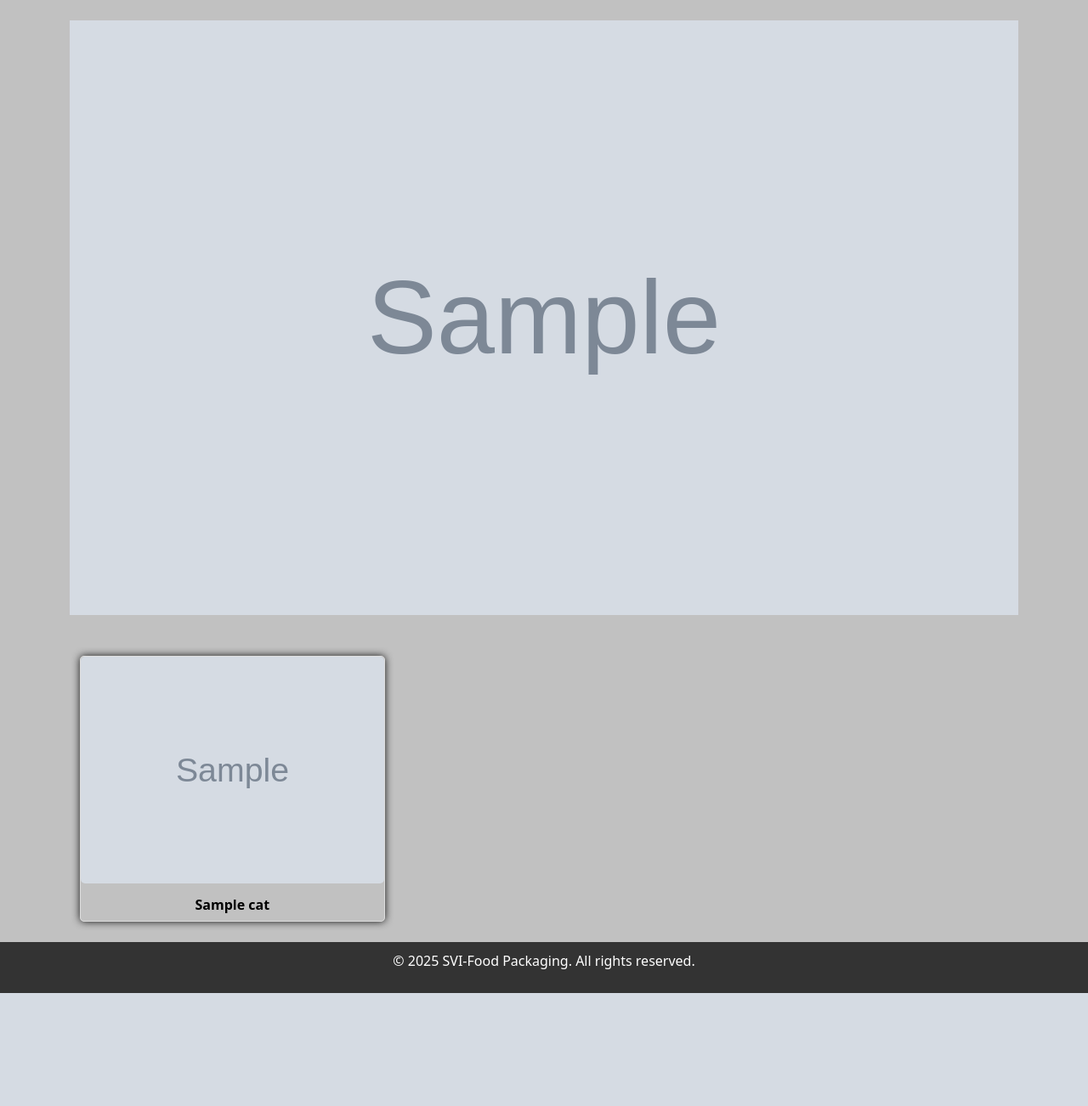
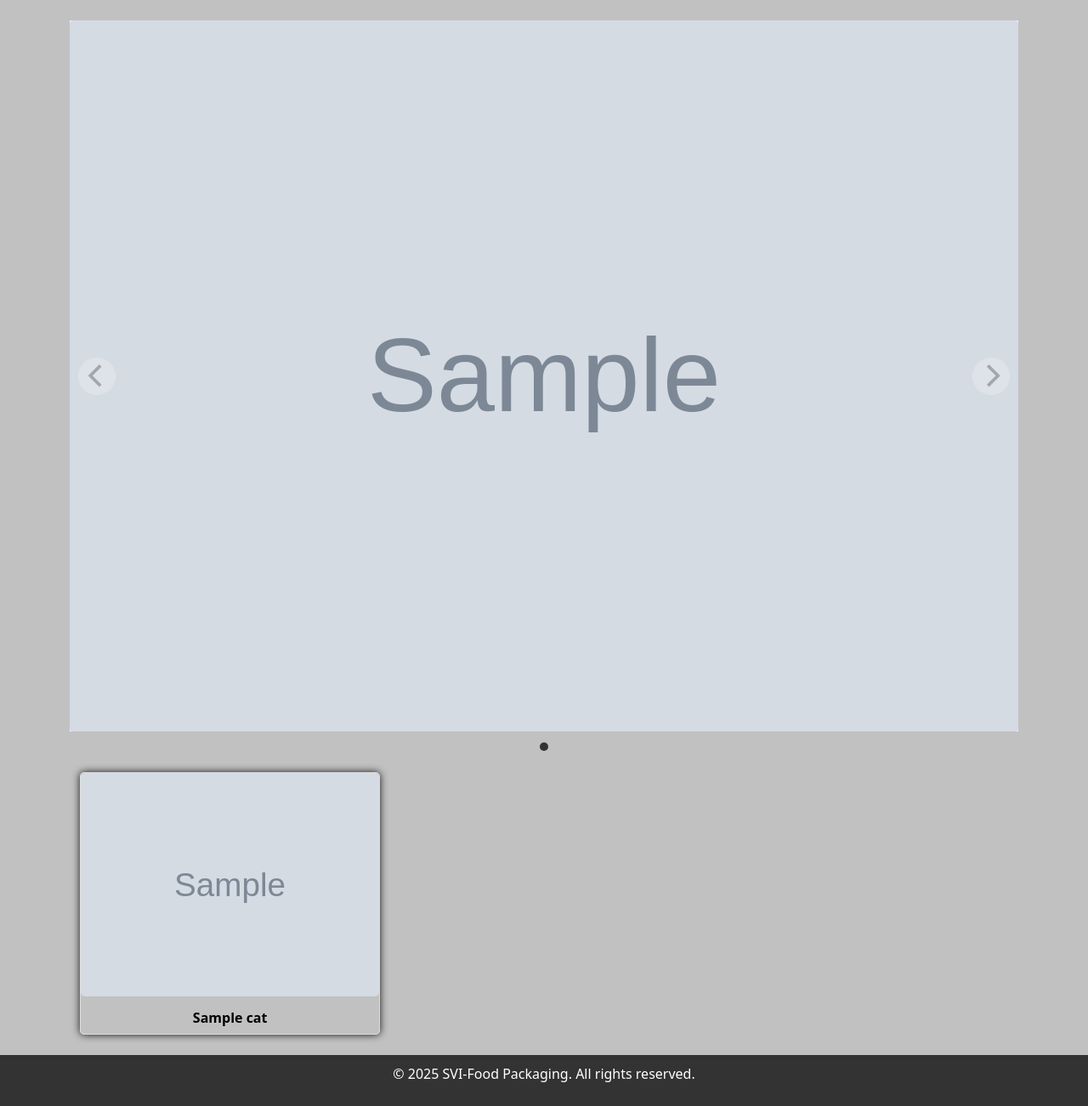
Before and after one commit to Sothearith-droid/SVI-Catalogue, a Flask app: template templates/all_categories.html in a window 1280 px wide. Shown: the part 184-1486 px from the top of the page at 85% size. Before the commit the page ends 1353 px from the top, so only its background shows below. Run offline with Flask 3, Linux system fonts and the light colour scheme; the template is opened without the code that fills it: most values are stand-ins (such as "Sample title", 1, 10 or a date in 2020); grey boxes marked "Sample" are stand-in pictures; parts of the project's set-up code (start-up, migrations or seed data) failed here and were passed over.

Commit message:
update slideshow

```diff
--- a/static/styles.css
+++ b/static/styles.css
@@ -148,19 +148,23 @@ body {
   }
 
 
-/* Home slideshow */
-.homeSwiper .swiper {
+  .carousel {
+    background: #fff;
+    margin-bottom: 2rem;
+  }
+
+  .carousel-cell {
     width: 100%;
-    height: 100%;
-    margin-bottom: 3rem;
-}
+    border-radius: 3px;
+  }
 
-.homeSwiper .swiper-slide img {
+  .carousel-cell img {
+    display: block;
     width: 100%;
-    max-height: 700px;
+    height: auto;
     object-fit: cover;
-    border-radius: 0px;
-}
+    border-radius: 3px;
+  }
 
 /* ######################################## */
 /* Product */
@@ -180,10 +184,21 @@ body {
 }
 
 /* slideshow for small screen */
-.productSwiper .swiper-slide img {
+.product-carousel-mobile {
+    background: #fff;
+    margin-bottom: 1.5rem;
+}
+.product-carousel-mobile .carousel-cell {
+    width: 100%;
+    overflow: hidden;
+    border-radius: 10px;
+}
+.product-carousel-mobile .carousel-cell img {
+    width: 100%;
+    height: 300px; /* or adjust for your design */
     object-fit: cover;
-    height: 350px;
-    border-radius: 8px;
+    display: block;
+    border-radius: 10px;
 }
 
 /* Product info card Styling */
--- a/templates/all_categories.html
+++ b/templates/all_categories.html
@@ -2,33 +2,30 @@
 {% block title %}SVI - Food Packaging{% endblock %}
 
 {% block content %}
-<!-- Swiper CSS -->
-<link rel="stylesheet" href="https://cdn.jsdelivr.net/npm/swiper@11/swiper-bundle.min.css">
 <link rel="stylesheet" href="{{ url_for('static', filename='styles.css') }}?v={{ version }}">
+<link rel="stylesheet" href="https://unpkg.com/flickity@2/dist/flickity.min.css">
 
-<!-- Swiper Carousel -->
-<div class="swiper homeSwiper">
-  <div class="swiper-wrapper">
-    {% for slide in slideshow %}
-      <div class="swiper-slide">
-        <a href="{{ url_for('show_category', category_name=slide['Category Name']) }}">
-          <img src="{{ slide['Category Icon'] }}" alt="{{ slide['Category Name'] }}">
-        </a>
-      </div>
-    {% endfor %}
+<!-- Flickity Carousel -->
+<div class="carousel"
+     data-flickity='{
+        "wrapAround": true,
+        "autoPlay": 3000,
+        "prevNextButtons": true,
+        "pageDots": true,
+        "imagesLoaded": true
+     }'>
+  {% for slide in slideshow %}
+  <div class="carousel-cell">
+    <a href="{{ url_for('show_category', category_name=slide['Category Name']) }}">
+      <img src="{{ slide['Category Icon'] }}" alt="{{ slide['Category Name'] }}">
+    </a>
   </div>
-
-  <!-- Add Arrows -->
-  <div class="swiper-button-next"></div>
-  <div class="swiper-button-prev"></div>
-
-  <!-- Add Pagination -->
-  <div class="swiper-pagination"></div>
+  {% endfor %}
 </div>
 
 <!-- Category Grid -->
 <div class="container mt-5">
-  <div class="row g-2">
+  <div class="row g-3">
     {% for cat in all_categories %}
     <div class="col-6 col-sm-6 col-md-4">
       <div class="product-card h-100">
@@ -43,6 +40,9 @@
 </div>
 
 <!-- Swiper JS -->
-<script src="https://cdn.jsdelivr.net/npm/swiper@11/swiper-bundle.min.js" defer></script>
+<!-- <script src="https://cdn.jsdelivr.net/npm/swiper@11/swiper-bundle.min.js" defer></script> -->
+
+<!-- Flickity JS -->
+<script src="https://unpkg.com/flickity@2/dist/flickity.pkgd.min.js" defer></script>
 <script src="{{ url_for('static', filename='script.js') }}?v={{ version }}" defer></script>
 {% endblock %}
--- a/templates/one_category.html
+++ b/templates/one_category.html
@@ -9,7 +9,7 @@
 
 <!-- Category Grid -->
 <div class="container">
-    <div class="row g-2">
+    <div class="row g-3">
         {% for product in products %}
         <div class="col-6 col-sm-6 col-md-4">
             <div class="product-card h-100">
```
Also changed, not shown: static/script.js (+45 -30 lines), templates/product.html (+14 -11 lines).
